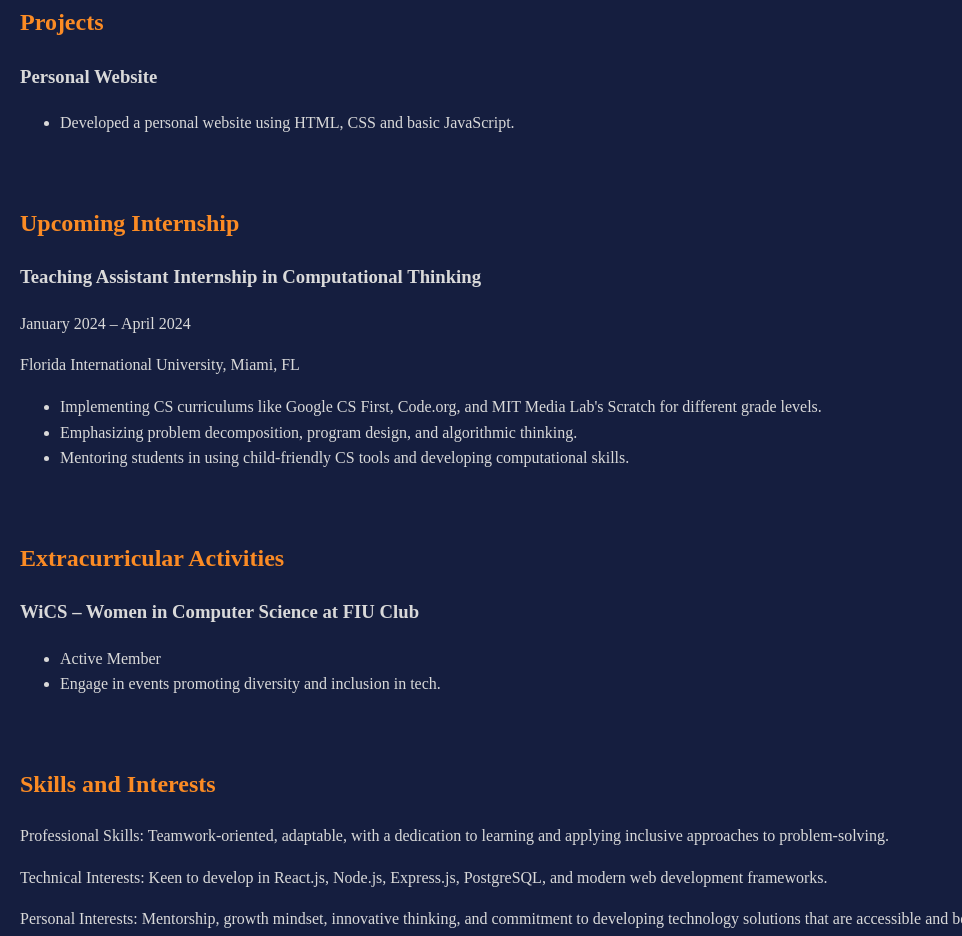
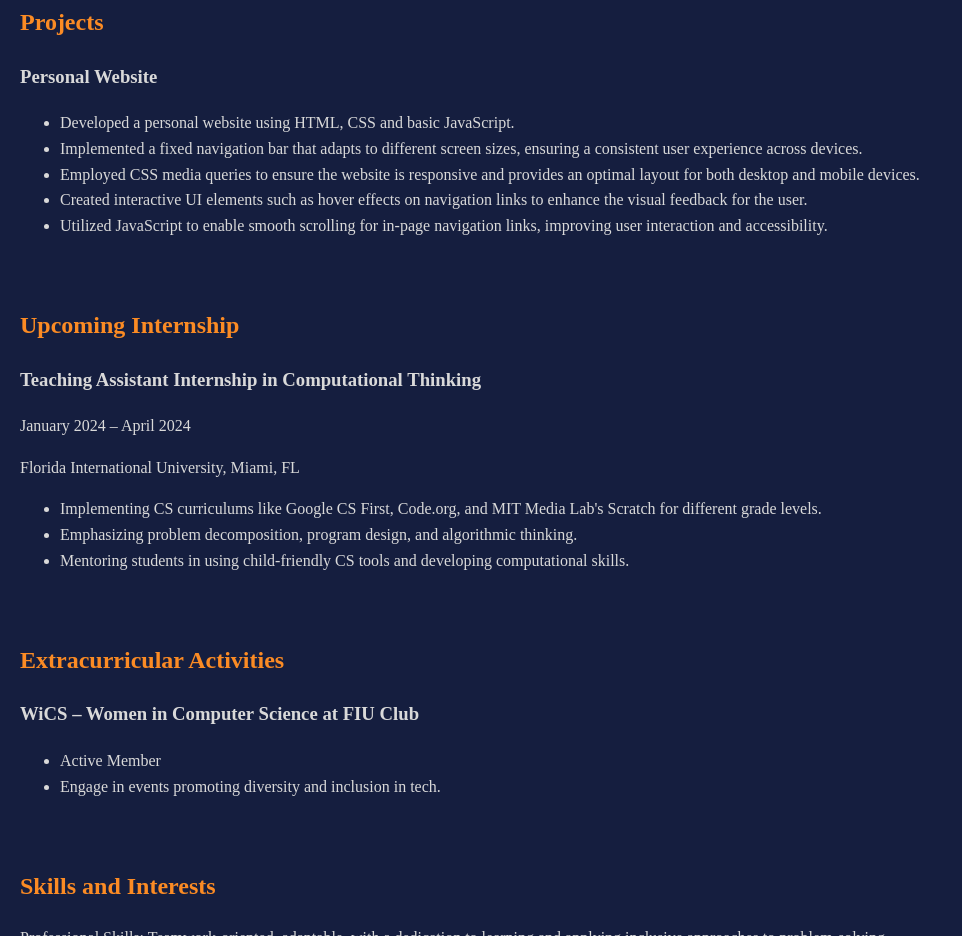
Before and after one commit to AnhelinaMotlokhova/AnhelinaMotlokhova, a plain HTML site: page index.html in a window 1280 px wide. Shown: the part 1295-2231 px from the top of the page, without its empty margins (0-962 px from the left). Drawn offline with Linux system fonts and the light colour scheme.

Commit message:
Update index.html

```diff
--- a/index.html
+++ b/index.html
@@ -49,7 +49,10 @@
       <h3>Personal Website</h3>
       <ul>
         <li>Developed a personal website using HTML, CSS and basic JavaScript.</li>
-        <!-- Add more list items as needed -->
+        <li>Implemented a fixed navigation bar that adapts to different screen sizes, ensuring a consistent user experience across devices.</li>
+        <li>Employed CSS media queries to ensure the website is responsive and provides an optimal layout for both desktop and mobile devices.</li>
+        <li>Created interactive UI elements such as hover effects on navigation links to enhance the visual feedback for the user.</li>
+        <li>Utilized JavaScript to enable smooth scrolling for in-page navigation links, improving user interaction and accessibility.</li>
       </ul>
     </div>
   </section>
```
